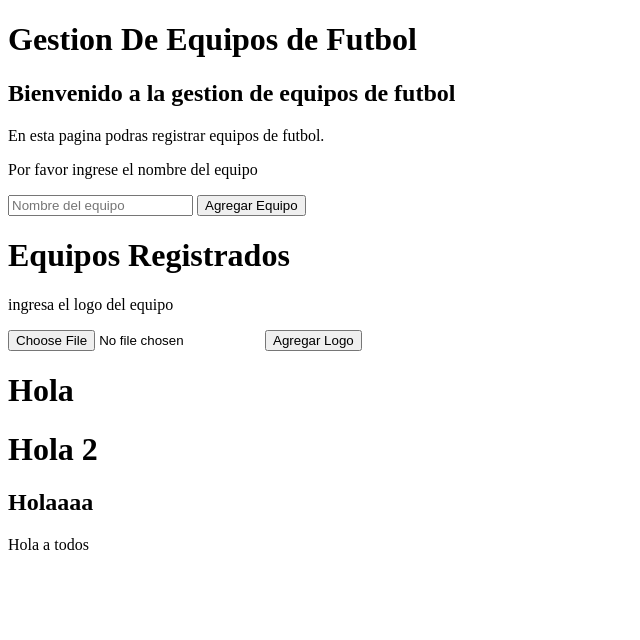
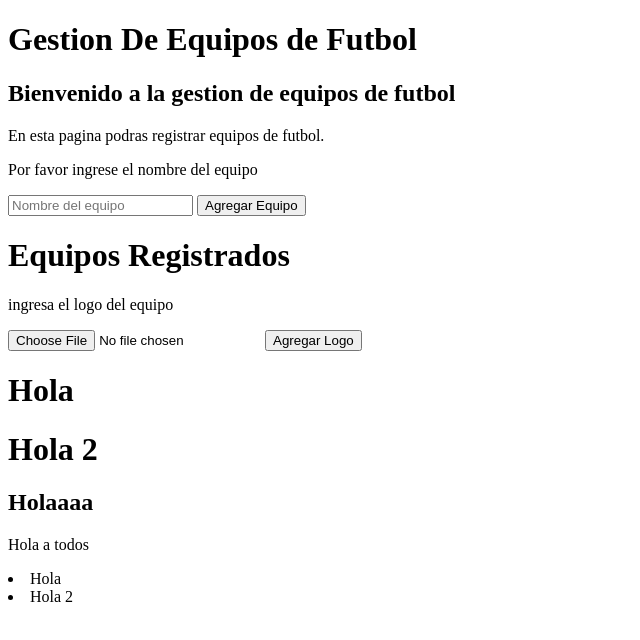
Before and after one commit to DevCodeLone0/Proyecto-HU-1.1.1, a plain HTML site: page Index.Html in a window 1280 px wide. Shown: the whole page, without its empty margins (0-640 px from the left). Drawn offline with Linux system fonts and the light colour scheme.

Commit message:
lista de hola

```diff
--- a/Index.Html
+++ b/Index.Html
@@ -70,5 +70,7 @@
             </h2>
 
             <p>Hola a todos</p>
+            <li>Hola</li>
+            <li>Hola 2</li>
         </body>
     </head>
```
